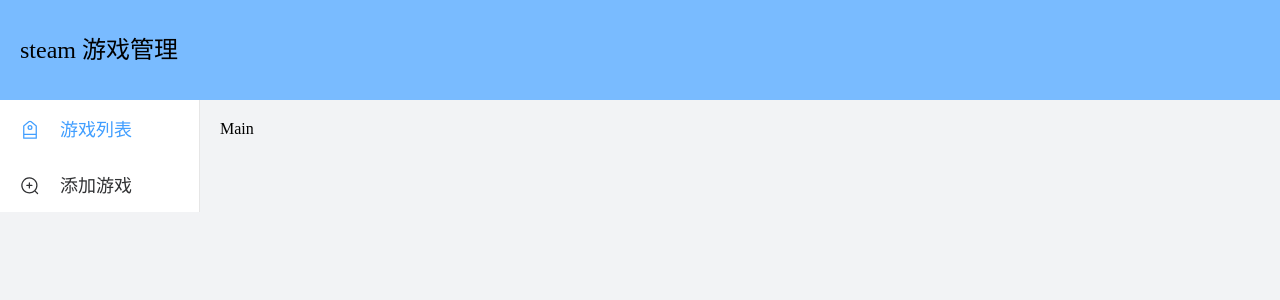
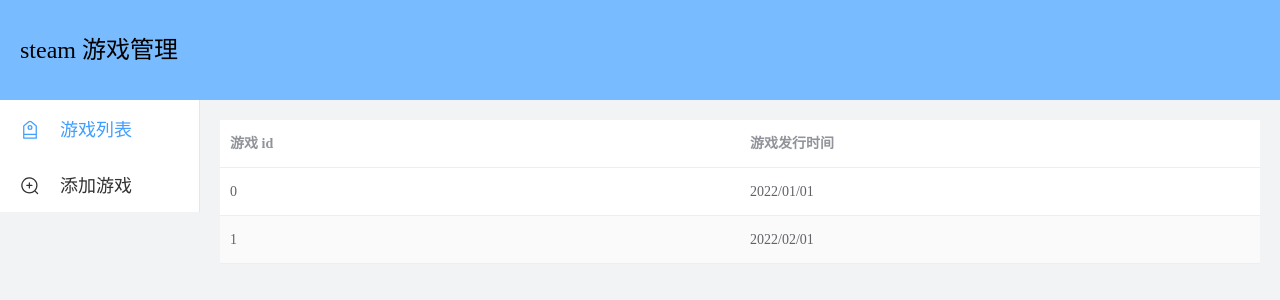
Before and after one commit to lWaterLite/SteamDB, a Vue app in the folder Vue/: page / in a window 1280 px wide. Shown: the top 300 px of the page. Built offline with nearby package versions, Linux system fonts and the light colour scheme.

Commit message:
网页主题内容

```diff
--- a/Vue/src/components/item-list.vue
+++ b/Vue/src/components/item-list.vue
@@ -1,10 +1,27 @@
 <template>
-Main
+  <el-table :data="items" stripe>
+    <el-table-column prop="item_id" label="游戏 id"></el-table-column>
+    <el-table-column prop="item_launch_date" label="游戏发行时间"></el-table-column>
+  </el-table>
 </template>
 
 <script>
 export default {
-  name: "item-list"
+  name: "item-list",
+  data() {
+    return {
+      items: [
+        {
+          item_id: 0,
+          item_launch_date: '2022/01/01'
+        },
+        {
+          item_id: 1,
+          item_launch_date: '2022/02/01'
+        }
+      ]
+    }
+  }
 }
 </script>
 
```
